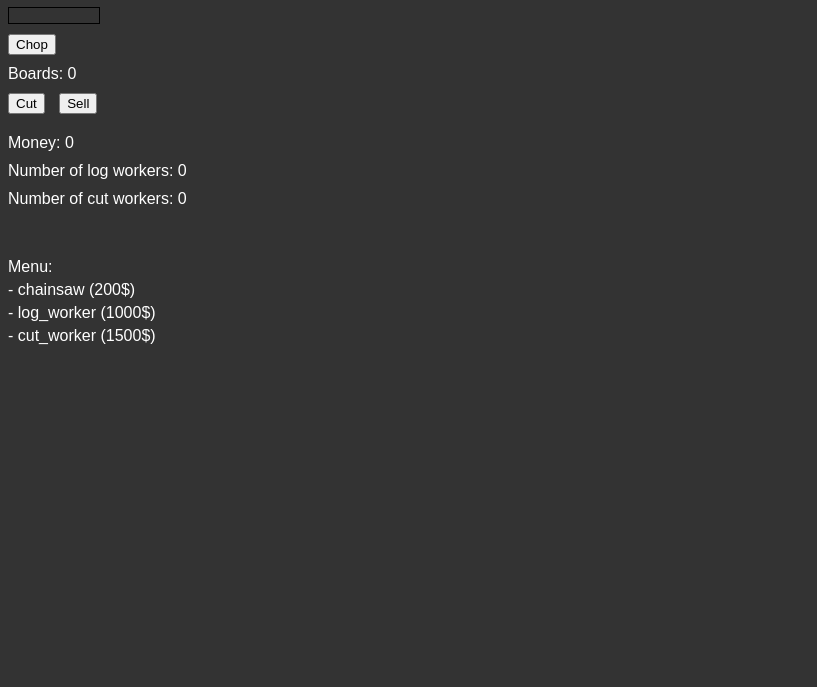
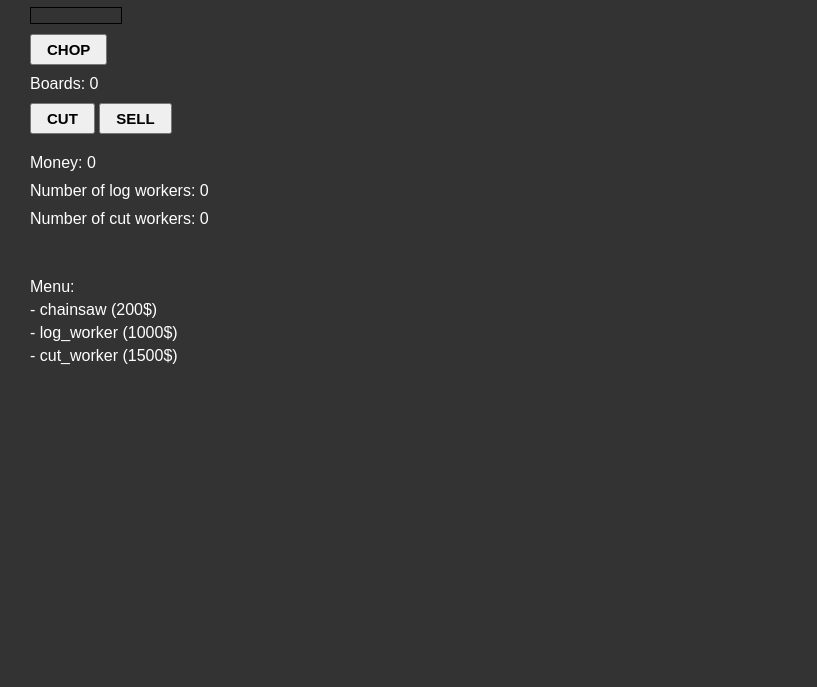
Before and after one commit to krzszk96/SAWMILL_game, a website: page src/index.html in a window 1280 px wide. Shown: the part 113-800 px from the top of the page, without its empty margins (0-817 px from the left). Drawn offline with Linux system fonts and the light colour scheme.

Commit message:
esthetics

```diff
--- a/src/script/script.js
+++ b/src/script/script.js
@@ -1,6 +1,6 @@
 var logs = 0;
 var boards = 0;
-var money = 0;
+var money = 50000;
 var chainsaw = 0;
 var log_worker = 0;
 var cut_worker = 0;
@@ -48,7 +48,7 @@ function cut_worker_calc(){
     window.setInterval( function(){
     if(logs>0){
       boards = boards + cut_worker * 4;
-      logs--;
+      logs = logs - cut_worker;
       document.getElementById('boards').innerHTML = 'Boards: ' + boards;
       document.getElementById('logs').innerHTML = 'Logs: ' + logs;
     }
--- a/src/scss/style.scss
+++ b/src/scss/style.scss
@@ -5,6 +5,7 @@ body {
     background: $bg-color;
     color:$color;
     font-family: sans-serif;
+    margin-left: 30px;
 }
 button, input, select:focus {outline:0; cursor: pointer;}
 
@@ -14,13 +15,19 @@ button, input, select:focus {outline:0; cursor: pointer;}
   text-transform: uppercase;
   text-align: center;
   padding: 30px 0 20px 0;
+  margin-left: -30px;
 }
-.sell{
-  margin: 10px;
+.sell, .chop, .cut{
+  margin: 10px 0 10px 0;
+  padding: 5px 15px 5px 15px;
+  font-size: 15px;
+  text-transform: uppercase;
+  font-weight: bold;
 }
-.chop,.money,.disp_log_workers,.disp_cut_workers{
+.money,.disp_log_workers,.disp_cut_workers{
   margin: 10px 0 10px 0;
 }
+
 .menu{
   margin-top: 50px;
   display: flex;
```
Also changed, not shown: src/css/style.css.
